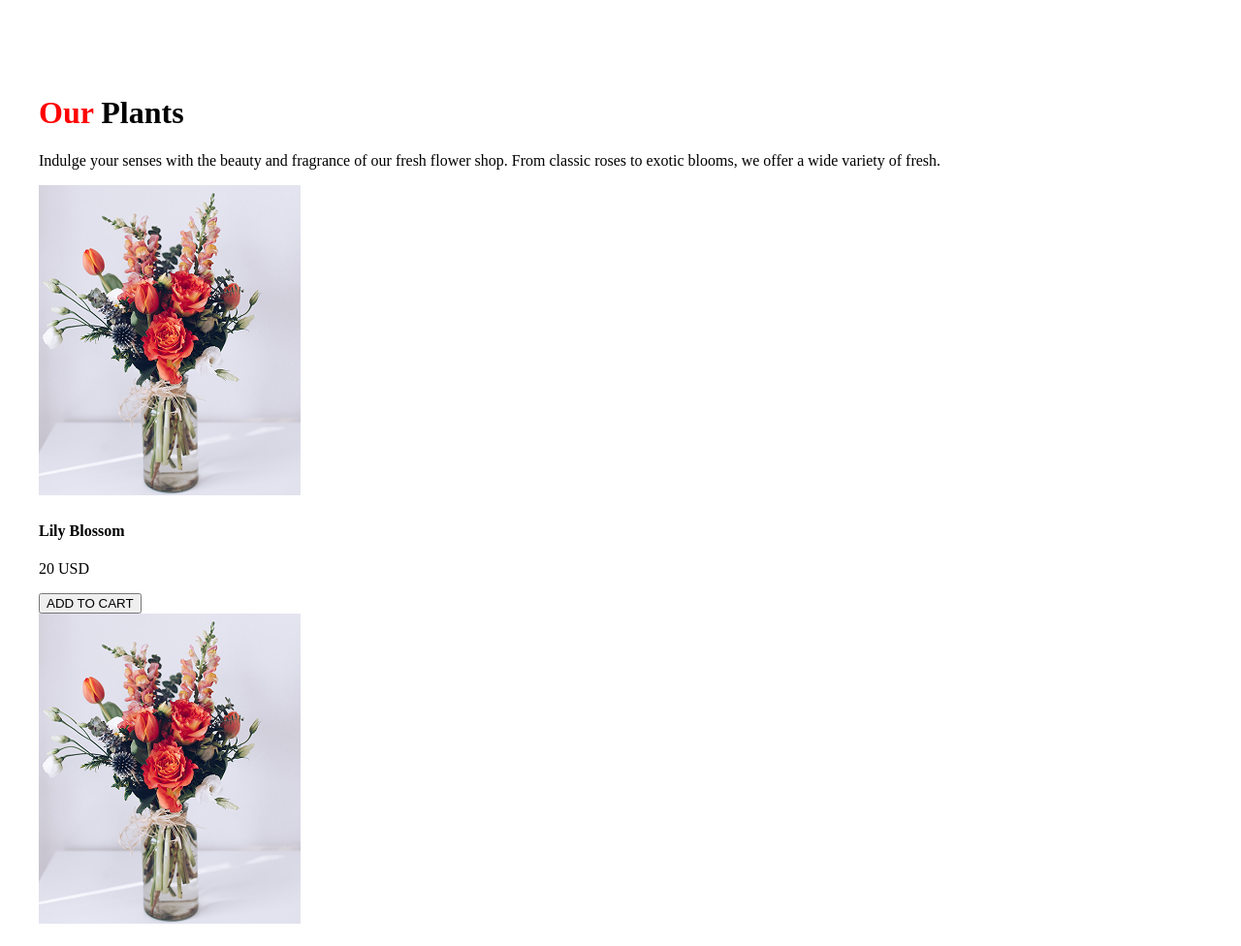
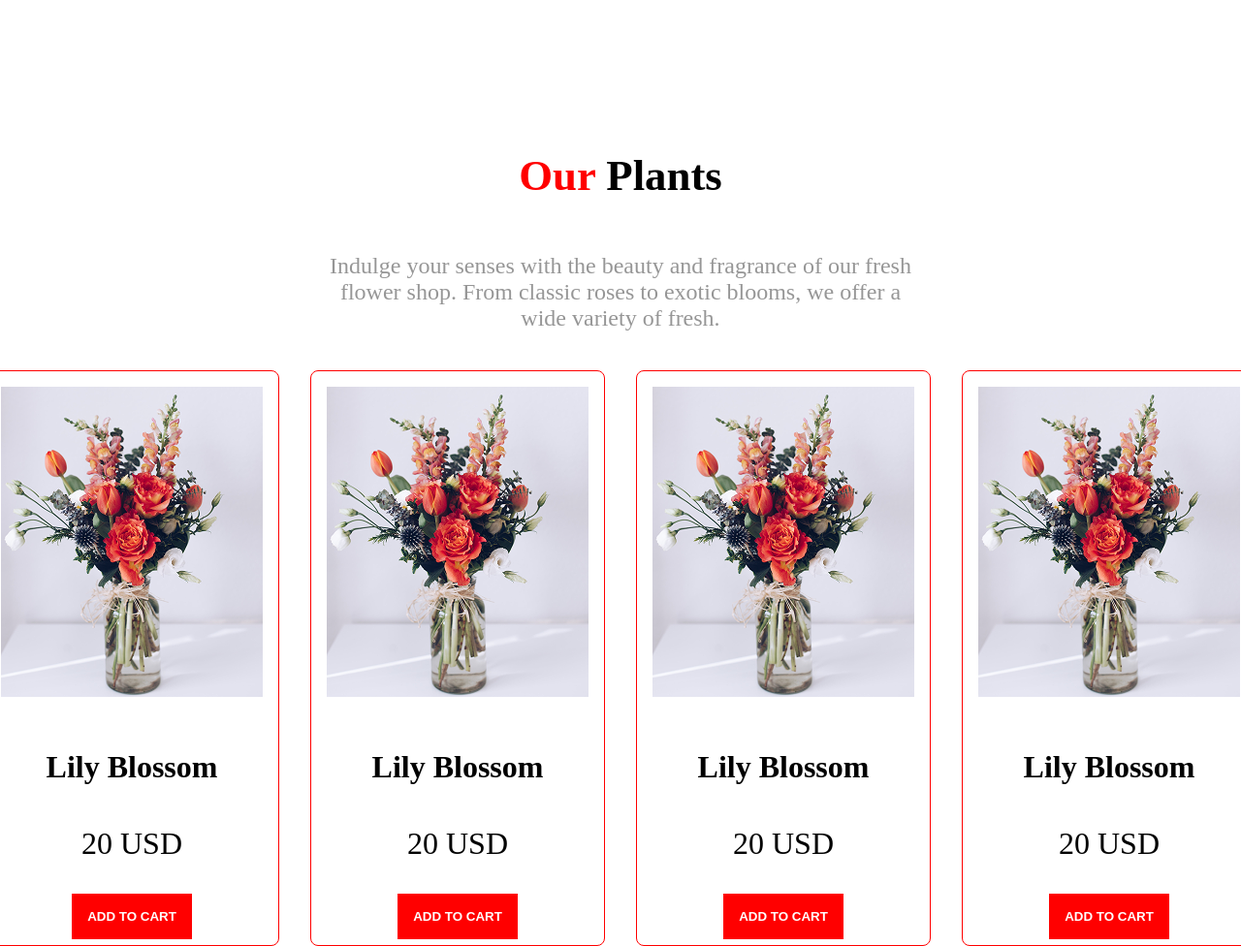
Before and after one commit to shoab92/Assignment-02, a plain HTML site: page index.html in a window 1280 px wide. Shown: the part 529-1505 px from the top of the page at 97% size. Drawn offline with Linux system fonts and the light colour scheme.

Commit message:
added card with css

```diff
--- a/style.css
+++ b/style.css
@@ -92,3 +92,68 @@
             height: auto;
             width: 30rem;
         }
+
+        #plants {
+            font-size: 2.8rem;
+        }
+
+        .our-plants {
+            display: flex;
+            flex-direction: column;
+            justify-content: center;
+            align-items: center;
+            width: 50%;
+            height: auto;
+        }
+
+        .plants-para {
+            font-size: 1.5rem;
+            color: rgba(0, 0, 0, 0.411);
+        }
+
+        .btn-plants {
+            color: white;
+            font-weight: bolder;
+            background-color: red;
+            padding: 1rem;
+            border: none;
+            width: auto;
+        }
+
+        .container {
+            display: flex;
+            flex-direction: column;
+            justify-content: center;
+            align-items: center;
+            text-align: center;
+            margin: 3rem;
+            border: red;
+        }
+
+        .card {
+            display: grid;
+            grid-template-columns: repeat(4, 1fr);
+            gap: 0;
+            background-color: rgb(255, 255, 255);
+            border-radius: 3px;
+
+            /* display: inline;border-left: ;*/
+        }
+
+        .image:hover {
+            opacity: .8;
+        }
+
+        .lily:hover {
+            color: rgb(255, 255, 255);
+            background-color: chocolate;
+        }
+
+        .lily {
+            font-size: 2rem;
+            height: 35rem;
+            padding: 1rem;
+            border-radius: 0.5rem;
+            border: 1px solid red;
+            margin: 1rem;
+        }
```
